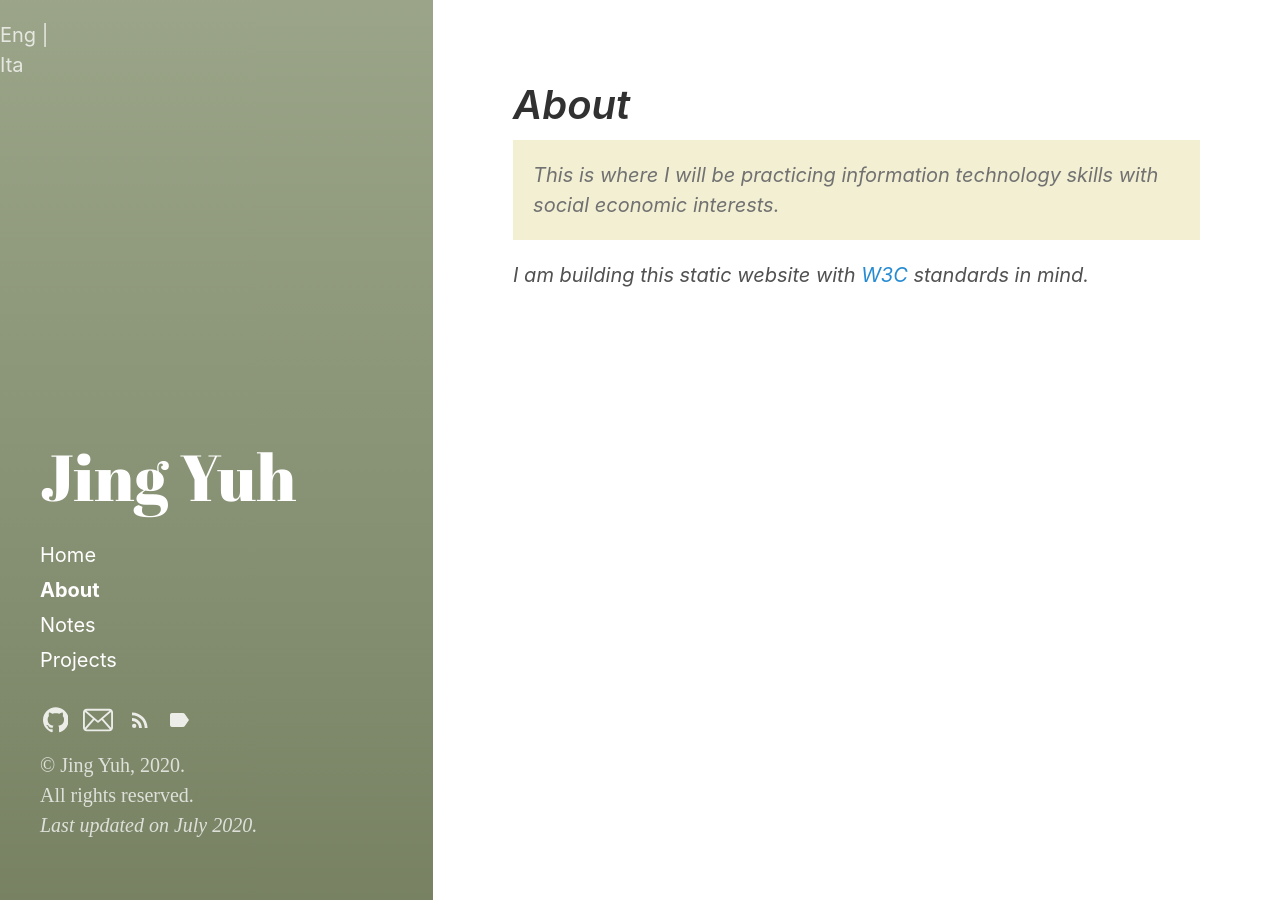
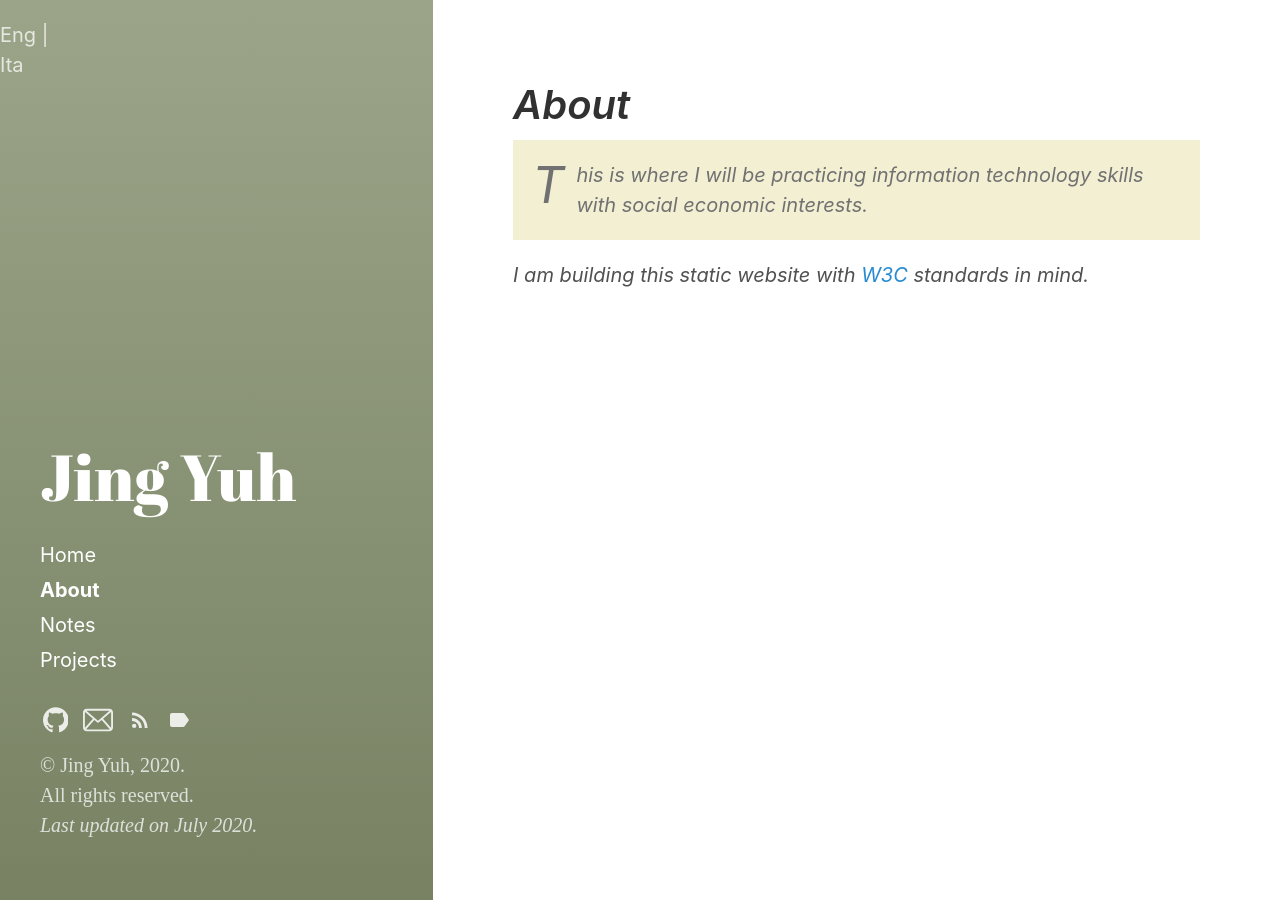
Before and after one commit to jyang123-bit/Website, a Jekyll site: the page built from category/About.md, in a window 1280 px wide. Built offline with Jekyll 4.4.1, drawn with Linux system fonts in a browser that asks for light colours.

Commit message:
Update About.md

```diff
--- a/category/About.md
+++ b/category/About.md
@@ -5,6 +5,6 @@ category: My Category
 
 ---
 
-<p class="message">This is where I will be practicing information technology skills with social economic interests.</p>
+<p class="message"><span class="padded-dropcap">T</span>his is where I will be practicing information technology skills with social economic interests.</p>
 
 I am building this static website with [W3C](http://w3.org/standards/) standards in mind.
```
